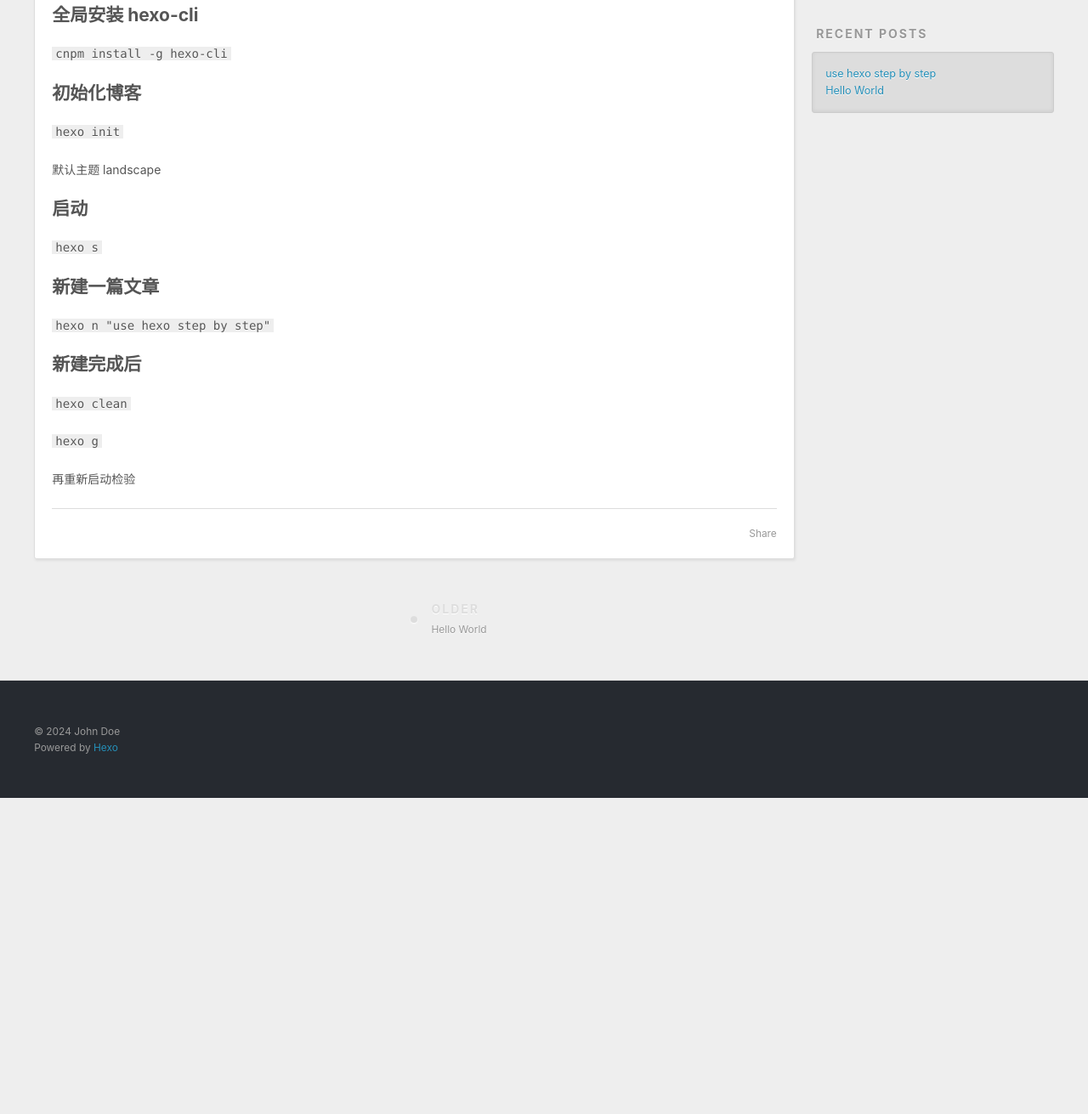
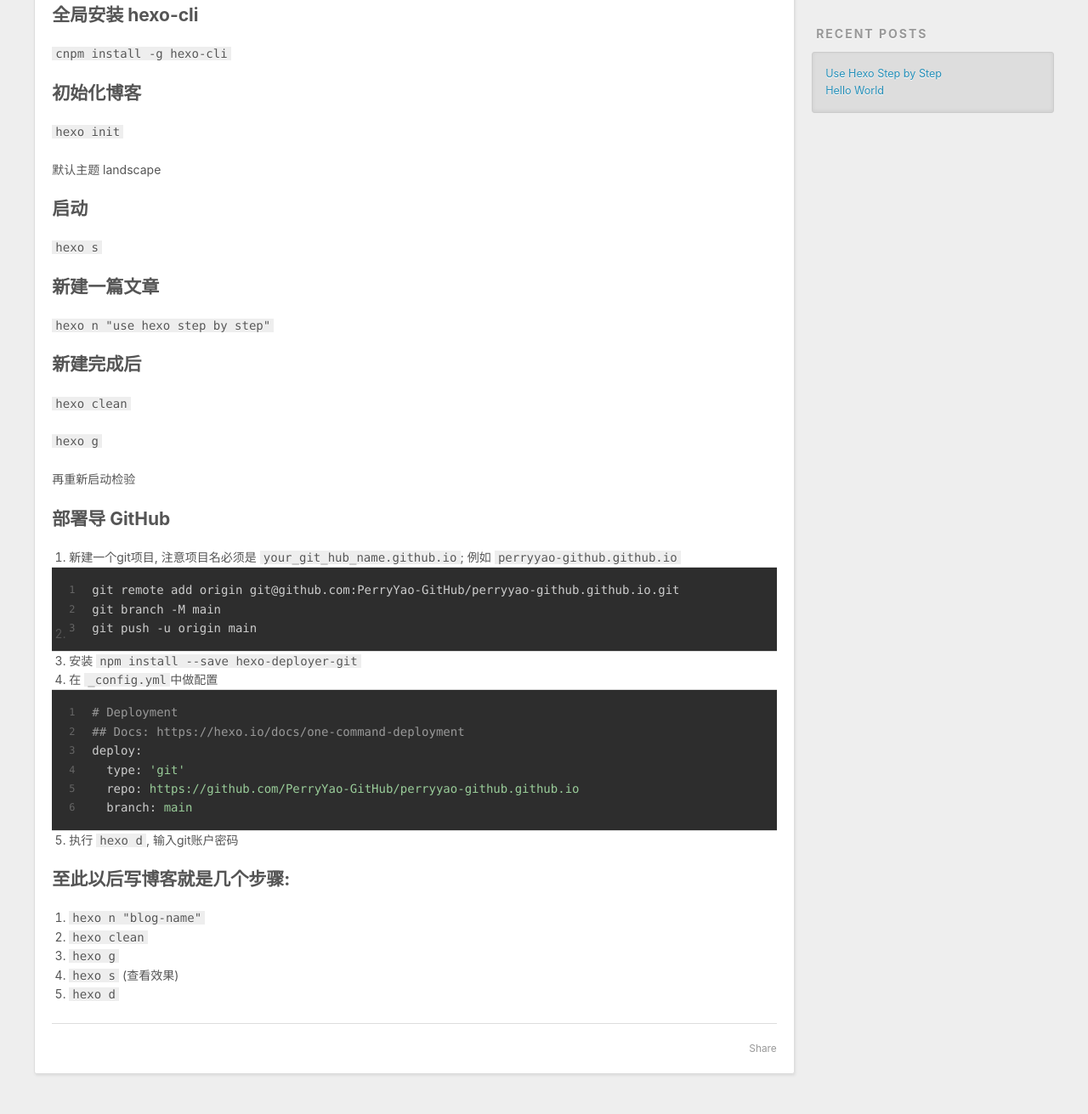
Before and after one commit to PerryYao-GitHub/perryyao-github.github.io, a plain HTML site: page 2024/09/16/use-hexo-step-by-step/index.html in a window 1280 px wide. Shown: the part 448-1759 px from the top of the page at 85% size. Before the commit the page ends 1387 px from the top, so only its background shows below. Drawn offline with Linux system fonts and the light colour scheme.

Commit message:
Site updated: 2024-09-16 23:15:45

```diff
--- a/2024/09/16/use-hexo-step-by-step/index.html
+++ b/2024/09/16/use-hexo-step-by-step/index.html
@@ -4,17 +4,17 @@
   <meta charset="utf-8">
 
 
-  <title>use hexo step by step | Hexo</title>
+  <title>Use Hexo Step by Step | Hexo</title>
   <meta name="viewport" content="width=device-width, initial-scale=1, shrink-to-fit=no">
-  <meta name="description" content="全局安装 hexo-clicnpm install -g hexo-cli 初始化博客hexo init 默认主题 landscape 启动hexo s 新建一篇文章hexo n &quot;use hexo step by step&quot; 新建完成后hexo clean hexo g 再重新启动检验">
+  <meta name="description" content="全局安装 hexo-clicnpm install -g hexo-cli 初始化博客hexo init 默认主题 landscape 启动hexo s 新建一篇文章hexo n &quot;use hexo step by step&quot; 新建完成后hexo clean hexo g 再重新启动检验 部署导 GitHub 新建一个git项目, 注意项目名必须是 your_git_hub_n">
 <meta property="og:type" content="article">
-<meta property="og:title" content="use hexo step by step">
+<meta property="og:title" content="Use Hexo Step by Step">
 <meta property="og:url" content="http://example.com/2024/09/16/use-hexo-step-by-step/index.html">
 <meta property="og:site_name" content="Hexo">
-<meta property="og:description" content="全局安装 hexo-clicnpm install -g hexo-cli 初始化博客hexo init 默认主题 landscape 启动hexo s 新建一篇文章hexo n &quot;use hexo step by step&quot; 新建完成后hexo clean hexo g 再重新启动检验">
+<meta property="og:description" content="全局安装 hexo-clicnpm install -g hexo-cli 初始化博客hexo init 默认主题 landscape 启动hexo s 新建一篇文章hexo n &quot;use hexo step by step&quot; 新建完成后hexo clean hexo g 再重新启动检验 部署导 GitHub 新建一个git项目, 注意项目名必须是 your_git_hub_n">
 <meta property="og:locale" content="en_US">
 <meta property="article:published_time" content="2024-09-16T14:50:35.000Z">
-<meta property="article:modified_time" content="2024-09-16T14:53:48.612Z">
+<meta property="article:modified_time" content="2024-09-16T15:12:40.223Z">
 <meta property="article:author" content="John Doe">
 <meta name="twitter:card" content="summary">
 
@@ -85,7 +85,7 @@
 
 
     <h1 class="p-name article-title" itemprop="headline name">
-      use hexo step by step
+      Use Hexo Step by Step
     </h1>
 
 
@@ -101,11 +101,25 @@
 <h2 id="新建完成后"><a href="#新建完成后" class="headerlink" title="新建完成后"></a>新建完成后</h2><p><code>hexo clean</code></p>
 <p><code>hexo g</code></p>
 <p>再重新启动检验</p>
+<h2 id="部署导-GitHub"><a href="#部署导-GitHub" class="headerlink" title="部署导 GitHub"></a>部署导 GitHub</h2><ol>
+<li>新建一个git项目, 注意项目名必须是 <code>your_git_hub_name.github.io</code>; 例如 <code>perryyao-github.github.io</code></li>
+<li> <figure class="highlight bash"><table><tr><td class="gutter"><pre><span class="line">1</span><br><span class="line">2</span><br><span class="line">3</span><br></pre></td><td class="code"><pre><span class="line">git remote add origin git@github.com:PerryYao-GitHub/perryyao-github.github.io.git</span><br><span class="line">git branch -M main</span><br><span class="line">git push -u origin main</span><br></pre></td></tr></table></figure></li>
+<li>安装 <code>npm install --save hexo-deployer-git</code></li>
+<li>在 <code>_config.yml</code>中做配置<figure class="highlight yaml"><table><tr><td class="gutter"><pre><span class="line">1</span><br><span class="line">2</span><br><span class="line">3</span><br><span class="line">4</span><br><span class="line">5</span><br><span class="line">6</span><br></pre></td><td class="code"><pre><span class="line"><span class="comment"># Deployment</span></span><br><span class="line"><span class="comment">## Docs: https://hexo.io/docs/one-command-deployment</span></span><br><span class="line"><span class="attr">deploy:</span></span><br><span class="line">  <span class="attr">type:</span> <span class="string">&#x27;git&#x27;</span></span><br><span class="line">  <span class="attr">repo:</span> <span class="string">https://github.com/PerryYao-GitHub/perryyao-github.github.io</span></span><br><span class="line">  <span class="attr">branch:</span> <span class="string">main</span></span><br></pre></td></tr></table></figure></li>
+<li>执行 <code>hexo d</code>, 输入git账户密码</li>
+</ol>
+<h2 id="至此以后写博客就是几个步骤"><a href="#至此以后写博客就是几个步骤" class="headerlink" title="至此以后写博客就是几个步骤:"></a>至此以后写博客就是几个步骤:</h2><ol>
+<li><code>hexo n &quot;blog-name&quot;</code></li>
+<li><code>hexo clean</code></li>
+<li><code>hexo g</code></li>
+<li><code>hexo s</code> (查看效果)</li>
+<li><code>hexo d</code></li>
+</ol>
 
 
     </div>
     <footer class="article-footer">
-      <a data-url="http://example.com/2024/09/16/use-hexo-step-by-step/" data-id="cm154lh8k0001ssvd1ao2gsk4" data-title="use hexo step by step" class="article-share-link"><span class="fa fa-share">Share</span></a>
+      <a data-url="http://example.com/2024/09/16/use-hexo-step-by-step/" data-id="cm155d2xp0001rcvd1xntfd9y" data-title="Use Hexo Step by Step" class="article-share-link"><span class="fa fa-share">Share</span></a>
 
 
 
@@ -156,7 +170,7 @@
       <ul>
 
           <li>
-            <a href="/2024/09/16/use-hexo-step-by-step/">use hexo step by step</a>
+            <a href="/2024/09/16/use-hexo-step-by-step/">Use Hexo Step by Step</a>
           </li>
 
           <li>
```
Also changed, not shown: 2024/09/16/hello-world/index.html (+3 -3 lines), archives/2024/09/index.html (+2 -2 lines), archives/2024/index.html (+2 -2 lines), archives/index.html (+2 -2 lines), index.html (+18 -4 lines).
